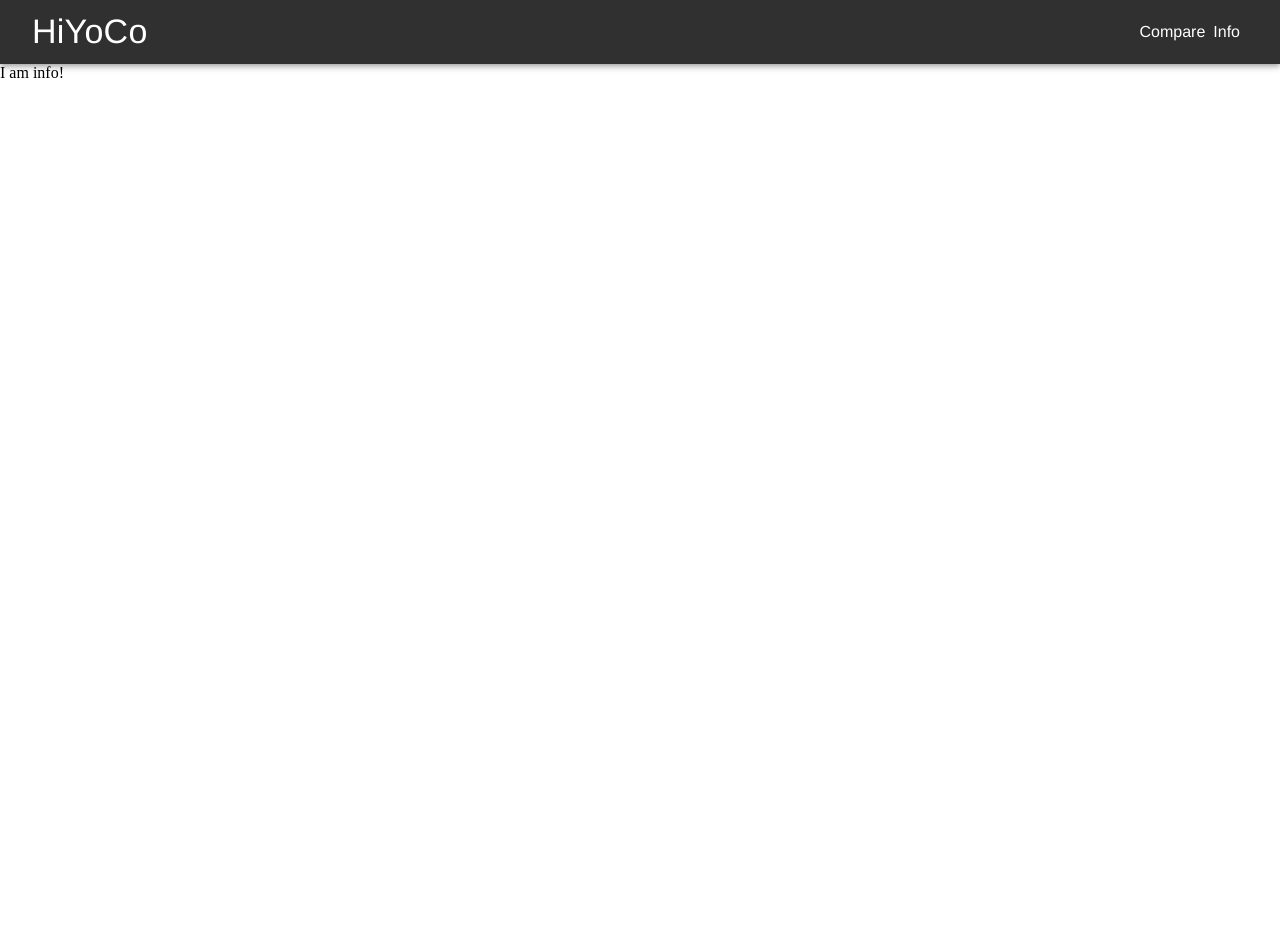
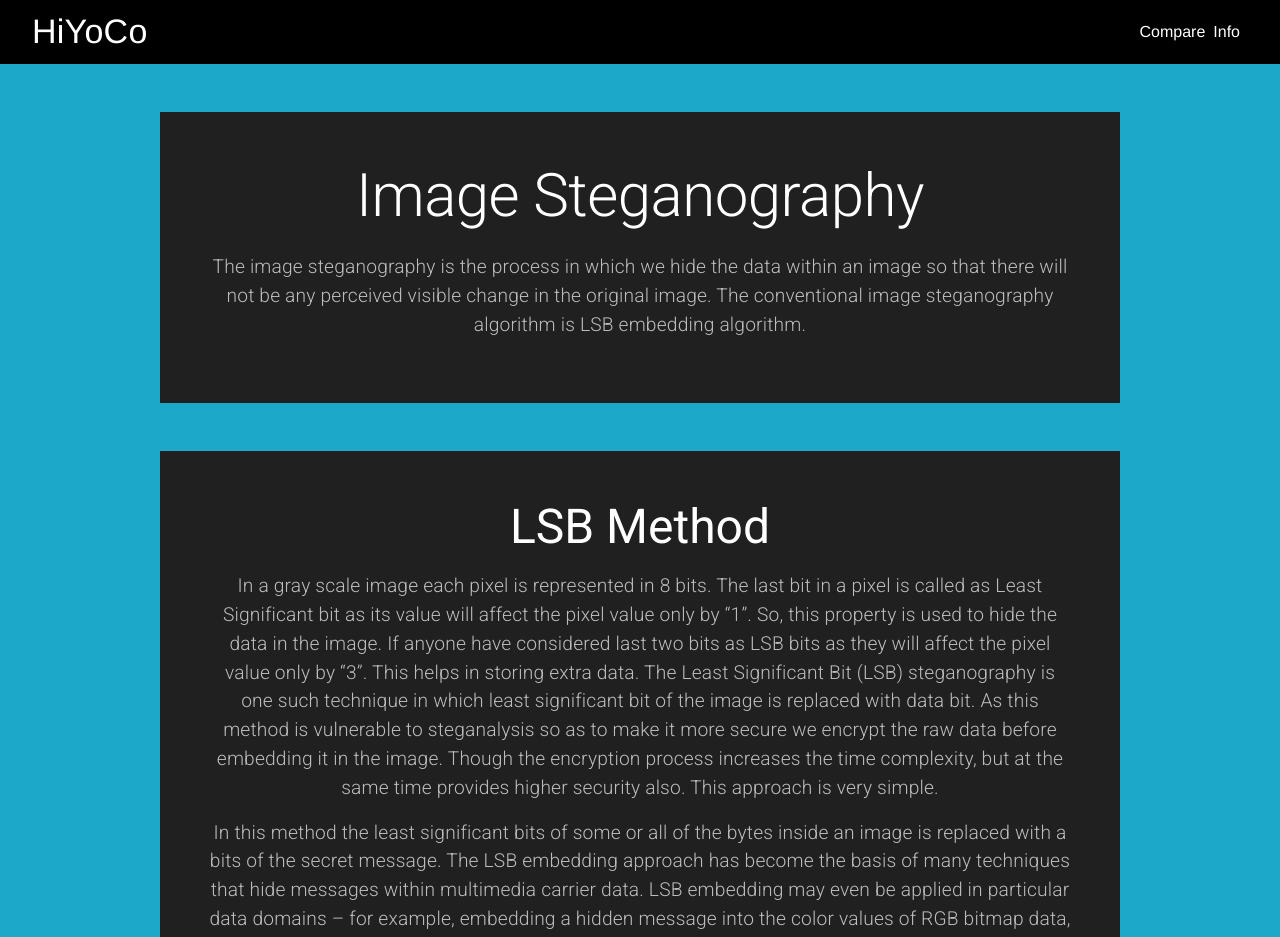
Before and after one commit to RAvengineer/HiYoCo, a React (Create React App) app in the folder hiyoco/: page /info in a window 1280 px wide. Shown: the top 937 px of the page. Before the commit the page ends 800 px from the top, so only its background shows below. Built offline with nearby package versions, Linux system fonts and the light colour scheme.

Commit message:
changed the background image and separated home and info page

```diff
--- a/hiyoco/src/App.js
+++ b/hiyoco/src/App.js
@@ -17,7 +17,7 @@ const theme = createMuiTheme({
   palette: {
     type: 'dark',
     primary:{
-      main:'#303030',
+      main:'#000000',
     },
     secondary:{
       main:'#424242',
@@ -46,7 +46,7 @@ function App() {
     <Router>
       <ThemeProvider theme={theme}>
       <div className={classes.root}>
-          <AppBar  position="static">
+          <AppBar  position="static" style={{backgroundColor:"black"}}>
             <Toolbar>
               <Typography variant="h4" className={classes.title}>
                 <NavLink to="/" className={classes.link} end activeStyle={{color: '#1ca9c9'}}>
--- a/hiyoco/src/Components/Home.jsx
+++ b/hiyoco/src/Components/Home.jsx
@@ -8,7 +8,7 @@ import Container from '@material-ui/core/Container';
 import Grid from '@material-ui/core/Grid';
 import Modal from "@material-ui/core/Modal";
 import Glass from "../../src/glass.jpeg";
-
+import Lock from "../../src/lock.jpg";
 
 const useStyles = makeStyles((theme) => ({
     root: {
@@ -25,13 +25,18 @@ const useStyles = makeStyles((theme) => ({
       padding: '0',
     },
     image:{
-      backgroundImage:`url(${Glass})`,
+      backgroundImage:`url(${Lock})`,
     },
     heroButtons: {
       marginTop: theme.spacing(4),
     },
     app:{
       backgroundColor:'#1ca9c9',
+    },
+    heading:{
+        color:"black",
+        fontWeight:"normal",
+        fontSize:"2.5rem"
     }
   }));
 
@@ -66,12 +71,12 @@ export default function Home()
     }
 
     return (
-        <div className={classes.app}>
-        <div className={classes.image} style={{height:'35vh'}}>
+        <div className={classes.app} height="100vh">
+            <div className={classes.image} style={{height:'25vh'}}>
             </div>
             <div className={classes.heroContent}>
-          <Container maxWidth="xl"  style={{ backgroundColor: '#1ca9c9', height: '40vh', width:'100%', padding:'3rem' }}>
-            <Typography component="h1" variant="h2" align="center" color="textPrimary" gutterBottom>
+                <Container maxWidth="xl"  style={{ backgroundColor: '#1ca9c9', height: '40vh', width:'100%', padding:'2rem' }}>
+                    <Typography component="h1" variant="h2" align="center" color="textPrimary" className={classes.heading} gutterBottom>
                     Hide Your Copyright
                     </Typography>
                     <Typography variant="h5" align="center" color="textSecondary" paragraph>
@@ -104,48 +109,7 @@ export default function Home()
                     </div>
                 </Modal>
             </div>
-        <div className={classes.heroContent} style={{backgroundColor:'#1ca9c9'}}>
-          <Container maxWidth="md" style={{backgroundColor:'#303030', padding:'3rem'}}>
-            <Typography component="h1" variant="h2" align="center" color="textPrimary" gutterBottom>
-            Image Steganography
-            </Typography>
-            <Typography variant="h5" align="center" color="textSecondary" paragraph>
-            The image steganography is the process in which we hide the data within an image
-            so that there will not be any perceived visible change in the original image. The conventional image
-            steganography algorithm is LSB embedding algorithm.
-            </Typography>
-            <div className={classes.heroButtons}>
-            </div>
-          </Container>
-        </div>
-        <div className={classes.heroContent} style={{backgroundColor:'#1ca9c9', marginTop:'3rem'}}>
-          <Container maxWidth="md" style={{backgroundColor:'#303030', padding:'3rem'}}>
-            <Typography component="h1" variant="h2" align="center" color="textPrimary" gutterBottom>
-            LSB Method
-            </Typography>
-            <Typography variant="h5" align="center" color="textSecondary" paragraph>
-            In a gray scale image each pixel is represented in 8 bits. The last bit in a pixel is called as Least Significant bit as its
-            value will affect the pixel value only by “1”. So, this property is used to hide the data in the image. If anyone have
-            considered last two bits as LSB bits as they will affect the pixel value only by “3”. This helps in storing extra data.
-            The Least Significant Bit (LSB) steganography is one such technique in which least significant bit of the image is
-            replaced with data bit. As this method is vulnerable to steganalysis so as to make it more secure we encrypt the raw
-            data before embedding it in the image. Though the encryption process increases the time complexity, but at the same
-            time provides higher security also. This approach is very simple.
-            </Typography>
-            <Typography variant="h5" align="center" color="textSecondary" paragraph>
-            In this method the least significant bits of some or
-            all of the bytes inside an image is replaced with a bits of the secret message. The LSB embedding approach has
-            become the basis of many techniques that hide messages within multimedia carrier data. LSB embedding may even
-            be applied in particular data domains – for example, embedding a hidden message into the color values of RGB
-            bitmap data, or into the frequency coefficients of a JPEG image. LSB embedding can also be applied to a variety of
-            data formats and types. Therefore, LSB embedding is one of the most important steganography techniques in use
-            today.
-            </Typography>
-            <div className={classes.heroButtons}>
-            </div>
-          </Container>
-        </div>
-        <div style={{height:'10vh', backgroundColor:'#1ca9c9'}}>
+            <div style={{height:'20vh', backgroundColor:'#1ca9c9'}}>
             </div>
         </div>
     );
--- a/hiyoco/src/Components/Info.jsx
+++ b/hiyoco/src/Components/Info.jsx
@@ -1,8 +1,67 @@
+import { makeStyles } from '@material-ui/core/styles';
+import Typography from '@material-ui/core/Typography';
+import Container from '@material-ui/core/Container';
+
+const useStyles = makeStyles((theme) => ({
+    root: {
+      flexGrow: 1,
+    },
+    heroContent: {
+      backgroundColor: theme.palette.background.paper,
+      padding: '0',
+    },
+    heroButtons: {
+      marginTop: theme.spacing(4),
+    },
+    text:{
+        fontSize:'1.2rem',
+        fontWeight:'lighter',
+    }
+  }));
+
 export default function Info()
 {
+    const classes = useStyles();
     return (
-        <div>
-            I am info!
+        <div style={{backgroundColor:'#1ca9c9', padding:'3rem'}}>
+            <div className={classes.heroContent} style={{backgroundColor:'#1ca9c9'}}>
+                <Container maxWidth="md" style={{backgroundColor:'#202020', padding:'3rem'}}>
+                    <Typography component="h1" variant="h2" align="center" color="textPrimary" gutterBottom>
+                    Image Steganography
+                    </Typography>
+                    <Typography align="center" color="textSecondary" className={classes.text} paragraph>
+                    The image steganography is the process in which we hide the data within an image
+                    so that there will not be any perceived visible change in the original image. The conventional image
+                    steganography algorithm is LSB embedding algorithm.
+                    </Typography>
+                </Container>
+            </div>
+             <div className={classes.heroContent} style={{backgroundColor:'#1ca9c9', marginTop:"3rem"}}>
+                <Container maxWidth="md" style={{backgroundColor:'#202020', padding:'3rem'}}>
+                    <Typography component="h1" variant="h3" align="center" color="textPrimary"  gutterBottom>
+                    LSB Method
+                    </Typography>
+                    <Typography align="center" color="textSecondary" className={classes.text} paragraph>
+                    In a gray scale image each pixel is represented in 8 bits. The last bit in a pixel is called as Least Significant bit as its
+                    value will affect the pixel value only by “1”. So, this property is used to hide the data in the image. If anyone have
+                    considered last two bits as LSB bits as they will affect the pixel value only by “3”. This helps in storing extra data.
+                    The Least Significant Bit (LSB) steganography is one such technique in which least significant bit of the image is
+                    replaced with data bit. As this method is vulnerable to steganalysis so as to make it more secure we encrypt the raw
+                    data before embedding it in the image. Though the encryption process increases the time complexity, but at the same
+                    time provides higher security also. This approach is very simple.
+                    </Typography>
+                    <Typography  align="center" color="textSecondary" className={classes.text} paragraph>
+                    In this method the least significant bits of some or
+                    all of the bytes inside an image is replaced with a bits of the secret message. The LSB embedding approach has
+                    become the basis of many techniques that hide messages within multimedia carrier data. LSB embedding may even
+                    be applied in particular data domains – for example, embedding a hidden message into the color values of RGB
+                    bitmap data, or into the frequency coefficients of a JPEG image. LSB embedding can also be applied to a variety of
+                    data formats and types. Therefore, LSB embedding is one of the most important steganography techniques in use
+                    today.
+                    </Typography>
+                </Container>
+            </div>
+            <div style={{height:'10vh', backgroundColor:'#1ca9c9'}}></div>
         </div>
     );
 }
--- a/package.json
+++ b/package.json
@@ -6,8 +6,11 @@
     "@testing-library/jest-dom": "^5.11.10",
     "@testing-library/react": "^11.2.6",
     "@testing-library/user-event": "^12.8.3",
+    "history": "^5.0.0",
     "react": "^17.0.2",
     "react-dom": "^17.0.2",
+    "react-router": "^6.0.0-beta.0",
+    "react-router-dom": "^6.0.0-beta.0",
     "react-scripts": "4.0.3",
     "web-vitals": "^1.1.1"
   },
```
Also changed, not shown: hiyoco/src/lock.jpg (added), 1 other file (tests, documents, lock files or other folders). Lines whose indentation alone changed are shown as unchanged.
